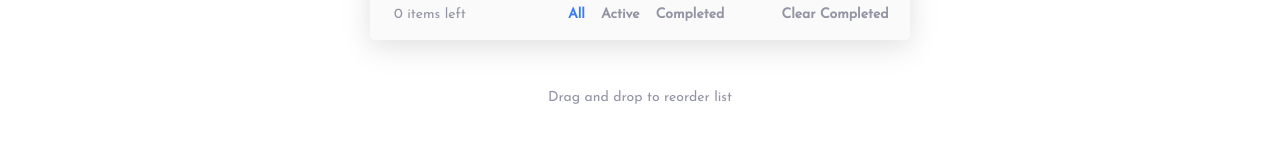
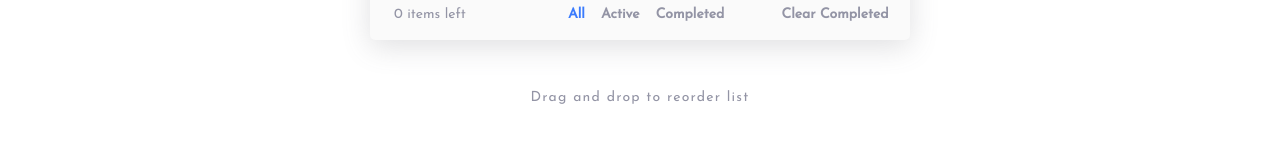
Before and after one commit to Vov4ukz53/frontend-challenge, a React (Create React App) app: page / in a window 1280 px wide. Shown: the part 647-790 px from the top of the page. Built offline with nearby package versions, Linux system fonts and the light colour scheme.

Commit message:
Add styles to footer

```diff
--- a/src/features/todos/components/Footer/styled.js
+++ b/src/features/todos/components/Footer/styled.js
@@ -5,11 +5,16 @@ export const FooterWrapper = styled.footer`
     font-size: 14px;
     color: ${({theme}) => theme.colors.darkGrayishBlue};
     margin-top: 30px;
+
+    @media(max-width: ${({ theme }) => theme.breakpoints.mobile}px){
+        margin-top: 15px;
+    }
 `;
 
 export const FooterText = styled.p`
     margin: 0;
     padding: 20px;
+    letter-spacing: 1.2px;
 
     @media(max-width: ${({ theme }) => theme.breakpoints.mobile}px){
         font-size: 12px;
```
